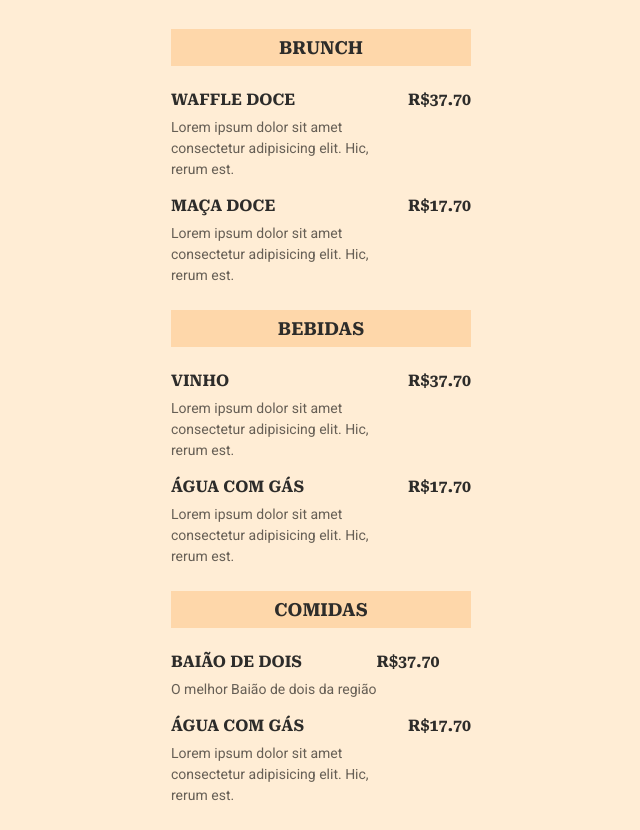
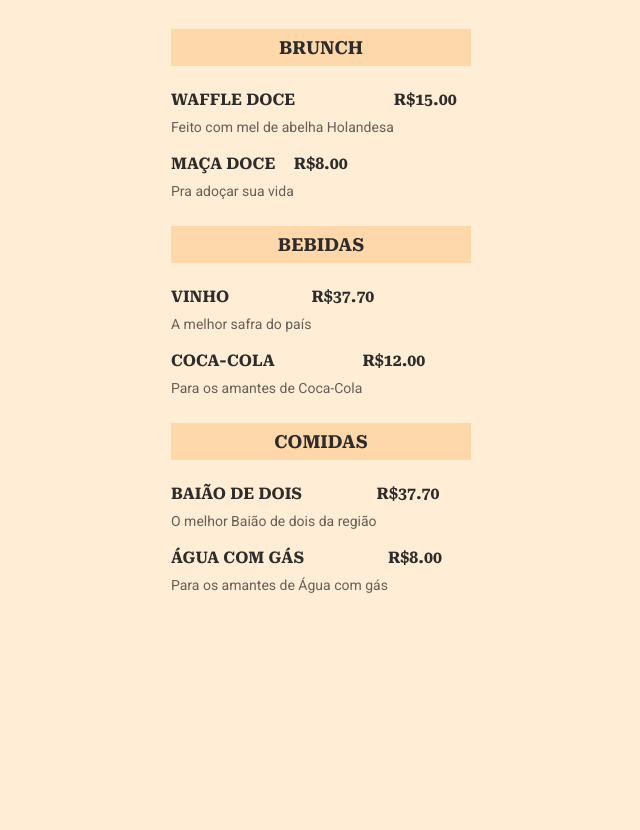
Before and after one commit to Alex-sampaio-lima/MARATONAEXPLORER3, a plain HTML site: page index.html in a window 1280 px wide. Shown: the part 88-918 px from the top of the page, without its empty margins (319-959 px from the left). After the commit the page ends 800 px from the top, so only its background shows below. Drawn offline with Linux system fonts and the light colour scheme.

Commit message:
Atualização do Menu

```diff
--- a/index.html
+++ b/index.html
@@ -34,13 +34,13 @@
                 <div class="details">
                     <h3>Waffle Doce</h3>
                     <p class="description">
-                        Lorem ipsum dolor sit amet consectetur adipisicing elit. Hic, rerum est.
+                        Feito com mel de abelha Holandesa
                     </p>
                 </div>
 
 
                 <strong class="price">
-                    R$37.70
+                    R$15.00
                 </strong>
             </li>
 
@@ -48,12 +48,12 @@
                 <div class="details">
                     <h3>Maça Doce</h3>
                     <p class="description">
-                        Lorem ipsum dolor sit amet consectetur adipisicing elit. Hic, rerum est.
+                        Pra adoçar sua vida
                     </p>
                 </div>
 
                 <strong class="price">
-                    R$17.70
+                    R$8.00
                 </strong>
             </li>
         </ul>
@@ -67,7 +67,7 @@
                 <div class="details">
                     <h3>Vinho</h3>
                     <p class="description">
-                        Lorem ipsum dolor sit amet consectetur adipisicing elit. Hic, rerum est.
+                        A melhor safra do país
                     </p>
                 </div>
 
@@ -79,14 +79,14 @@
 
             <li>
                 <div class="details">
-                    <h3>Água com gás</h3>
+                    <h3>Coca-Cola</h3>
                     <p class="description">
-                        Lorem ipsum dolor sit amet consectetur adipisicing elit. Hic, rerum est.
+                        Para os amantes de Coca-Cola
                     </p>
                 </div>
 
                 <strong class="price">
-                    R$17.70
+                    R$12.00
                 </strong>
             </li>
         </ul>
@@ -114,12 +114,12 @@
                 <div class="details">
                     <h3>Água com gás</h3>
                     <p class="description">
-                        Lorem ipsum dolor sit amet consectetur adipisicing elit. Hic, rerum est.
+                        Para os amantes de Água com gás
                     </p>
                 </div>
 
                 <strong class="price">
-                    R$17.70
+                    R$8.00
                 </strong>
             </li>
         </ul>
```
